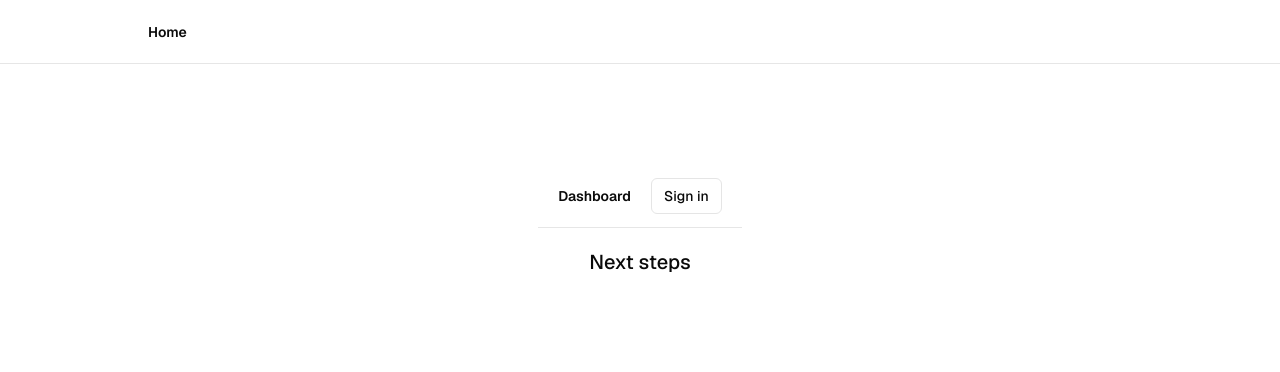
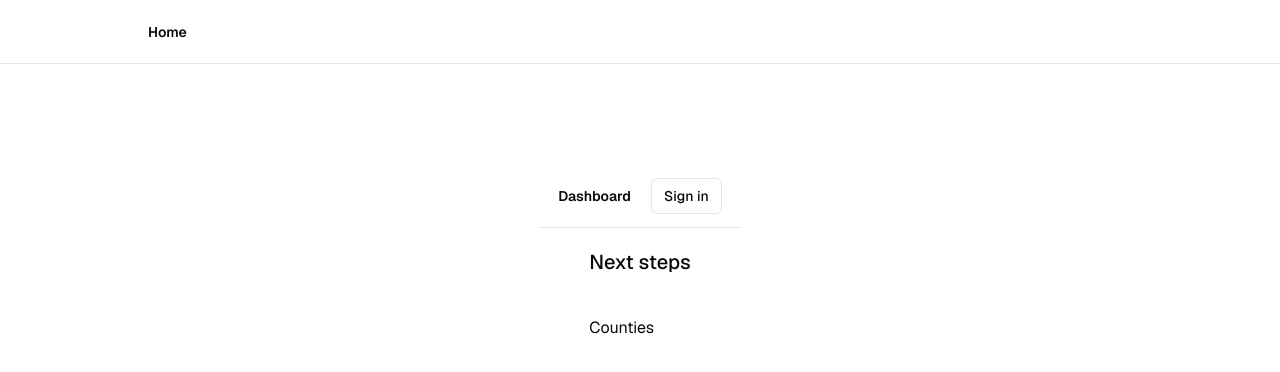
Before and after one commit to jbdura/PLP-hackerthon, a Next.js app: page /dashboard in a window 1280 px wide. Shown: the top 372 px of the page. Built offline with nearby package versions, Linux system fonts and the light colour scheme; no server answers.

Commit message:
connected dashboard to dashboard/counties

```diff
--- a/app/dashboard/page.tsx
+++ b/app/dashboard/page.tsx
@@ -1,6 +1,7 @@
 import ConnectSupabaseSteps from "@/components/tutorial/connect-supabase-steps";
 import SignUpUserSteps from "@/components/tutorial/sign-up-user-steps";
 import { hasEnvVars } from "@/utils/supabase/check-env-vars";
+import Link from "next/link";
 
 export default async function Dashboard() {
     return (
@@ -8,6 +9,8 @@ export default async function Dashboard() {
             <main className="flex-1 flex flex-col gap-6 px-4">
                 <h2 className="font-medium text-xl mb-4">Next steps</h2>
 
+                <Link href='/dashboard/counties'> Counties </Link>
+
             </main>
         </>
     );
```
